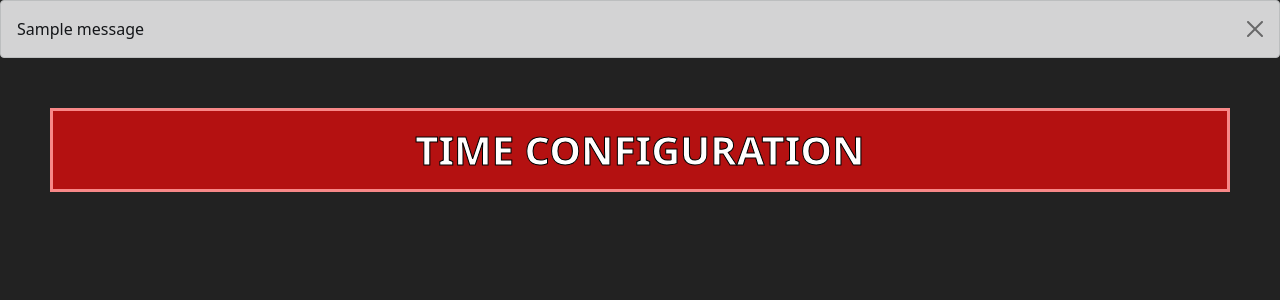
After one commit to niako123/typing-test, a Flask app: template templates/limited.html in a window 1280 px wide. The commit adds this page. Shown: the top 300 px of the page. Run offline with Flask 2, Linux system fonts and the light colour scheme; the template is opened without the code that fills it, so the values that code supplies are empty; one stand-in notice (Sample message) is shown.

Commit message:
Done some messaging

```diff
--- a/app.py
+++ b/app.py
@@ -1,20 +1,29 @@
-from flask import Flask, request, redirect, render_template, session, url_for
+from flask import Flask, request, redirect, render_template, session, url_for, flash
 from werkzeug.security import check_password_hash, generate_password_hash
 from tempfile import mkdtemp
 
 app = Flask(__name__)
 
+# Configurations
+app.secret_key = 'b1b92f2cd885248e85ba872c3399628d7062bf375d58fa0042f95afaf62a318e'
+
 @app.route("/", methods=["GET", "POST"])
 def configuration():
     """ Guest configuration of the race """
+
+    error = None
     if request.method == "POST":
-        return "<p>Hello, World!<p>"
-    else:
-        return render_template("configuration.html")
+        configuration = request.form.get("configuration")
 
-@app.errorhandler(404)
-def page_not_found(error):
-    return render_template("page_not_found.html"), 404
+        if not configuration:
+            error = "Select one of the configuration methods"
+        elif configuration == "Configure time":
+            flash('You were succesfully redirected')
+            return render_template("limited.html")
+        elif configuration == "Configure length":
+            flash('You were succesfully redirected')
+            return render_template("unlimited.html")
+    return render_template("configuration.html", error=error)
 
 @app.route("/register")
 def register():
--- a/templates/layout.html
+++ b/templates/layout.html
@@ -19,7 +19,16 @@
     <title>Key Racer: {% block title %}{% endblock %}</title>
 </head>
 <body style="background-color:rgb(18,18,18,.93); color:white;">
-
+    {% with messages = get_flashed_messages() %}
+        {% if messages %}
+            <div class="alert alert-dark alert-dismissible fade show" role="alert">
+                {% for message in messages %}
+                    {{ message }}
+                {% endfor %}
+                <button type="button" class="btn-close" data-bs-dismiss="alert" aria-label="Close"></button>
+            </div>
+        {% endif %}
+    {% endwith %}
     {% block content %}{% endblock %}
 </body>
 </html>
--- /dev/null
+++ b/templates/limited.html
@@ -0,0 +1,12 @@
+{% extends "layout.html" %}
+
+{% block title %}Time Configuration{% endblock %}
+
+{% block content %}
+    <h1>TIME CONFIGURATION</h1>
+
+    <form action="/unlimited" method="POST" class="bullet">
+
+    </form>
+
+{% endblock %}
```
Also changed, not shown: templates/configuration.html (+12 -4 lines), templates/unlimited.html (added, +12 -0 lines), static/styles.css (line endings or trailing spaces).
